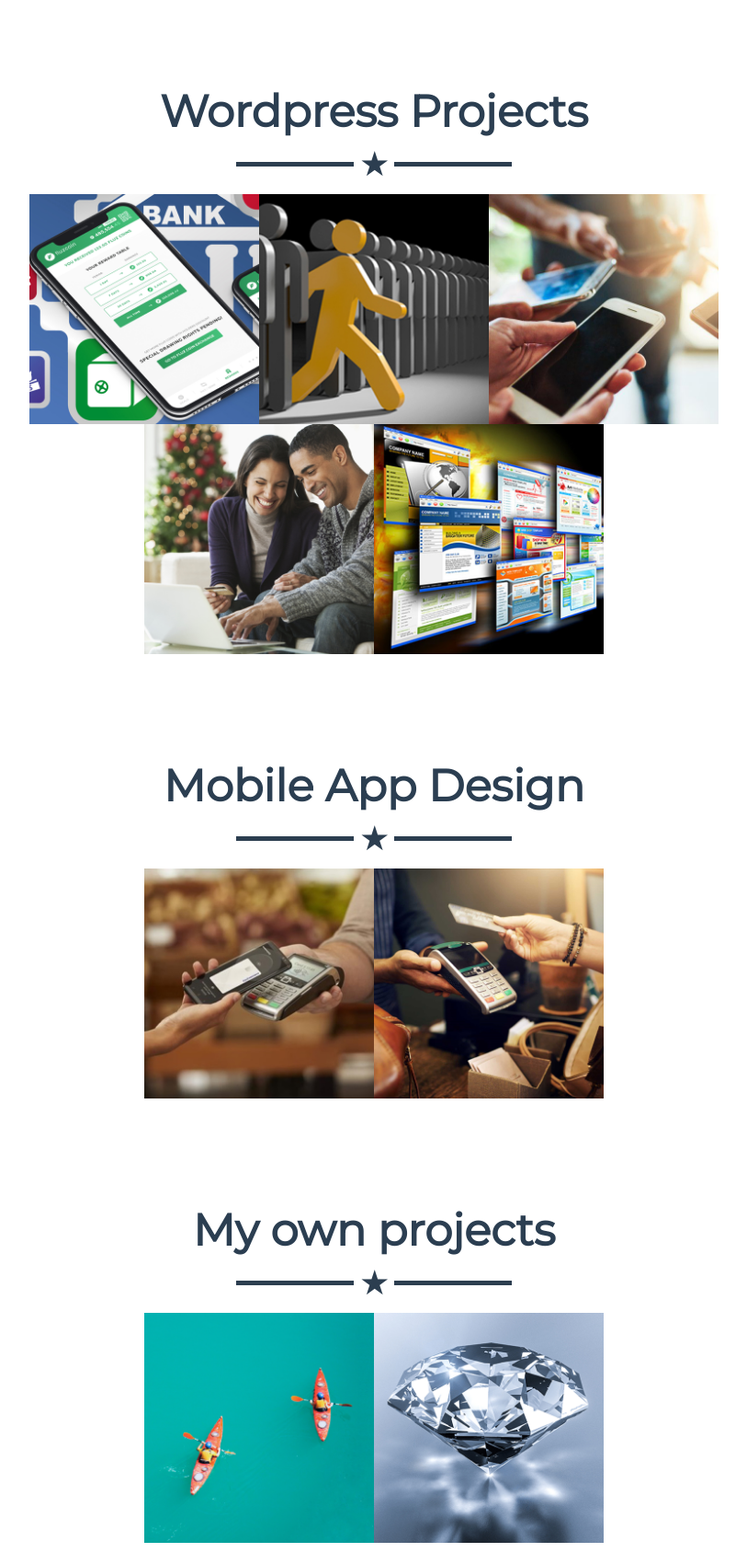
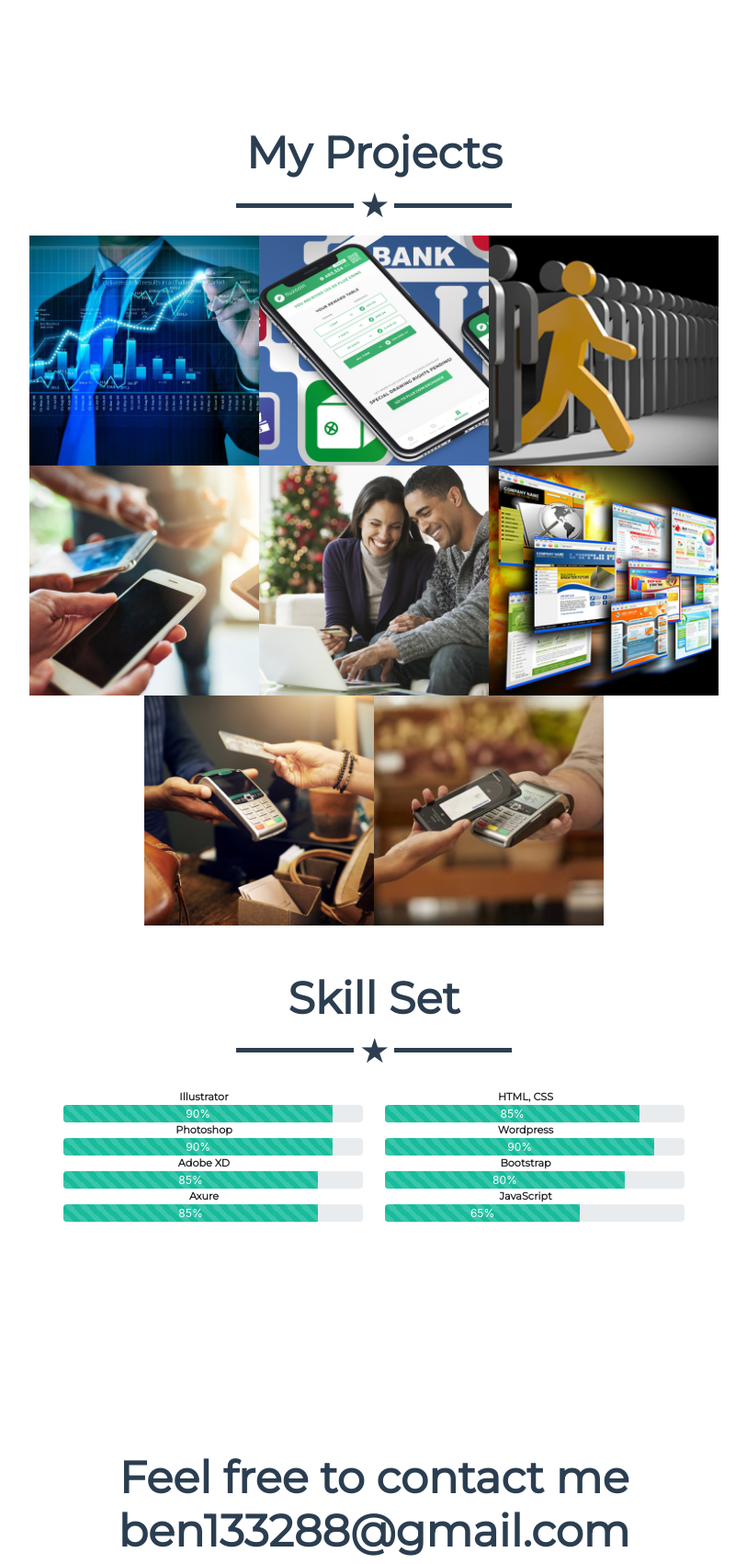
Before and after one commit to goldrix96/portfolio2019, a plain HTML site: page index.html in a window 1280 px wide. Shown: the part 715-2415 px from the top of the page at 92% size, without its empty margins (233-1046 px from the left). Drawn offline with nearby package versions, Linux system fonts and the light colour scheme.

Commit message:
commit please

```diff
--- a/css/style.css
+++ b/css/style.css
@@ -105,7 +105,7 @@ me {grid-area:column1;}*/
 
 .aboutCopy{
 	width: 30%;
-	text-align: left;
+	text-align: center;
 	padding-top: 30px;
 	/*padding-bottom: 100px;*/
 	display: inline-block;
--- a/index.html
+++ b/index.html
@@ -65,21 +65,21 @@
 <div class="igorPhoto">
 	<img src="images/igor.png" class="igorImage">
 	<h1 class="nameTitle"><a id="about"></a>Hey, I'm Igor</h1>
-	<h1 class="nameSubTitle">Front-End Developer <br> UI / UX Designer</h1>
+	<h1 class="nameSubTitle"> UI / UX Designer</h1>
 </div>
     <hr class="star-primary">
 
   <div class="copyStyle">
 
-	     <span class="aboutCopy">UI/UX Designer & Front End Developer with strong design and communication skills. I combine pragmatism and craftsmanship to help my teams create winning software. </span>
+	    <span class="aboutCopy">UI/UX/Product Designer  with strong design and communication skills. I combine pragmatism and craftsmanship to help my teams create winning software.Continuous improvement without neglecting performance optimization, and excellent user experience. Always love taking on new challenges </span>
 
-		    <span class="aboutCopy">Continuous improvement without neglecting performance optimization, clean code, and excellent user experience. Always love taking on new challenges</span>
+		<!-- <span class="aboutCopy"></span> -->
 
 	</div>
 
 
 <!-- portfolio -->
-<h1 class="skillSetTitle" style="padding-top:90px; color:#2b3e51; text-align:center;"><a id="portfolio"></a>Wordpress Projects</h1>
+<h1 class="skillSetTitle" style="padding-top:90px; color:#2b3e51; text-align:center;"><a id="portfolio"></a>My Projects</h1>
     <hr class="star-primary">
 
 
@@ -87,9 +87,13 @@
     <!--Wordpress Projects-->
     <div class="portfolioItemConteiner2">
 
-    <div class="portfolioItem2"><a href="https://fluzcoin.io/" target="_blank">
+        <div class="portfolioItem2"><a href="http://www.fluzcoin.io/" target="_blank">
+            <img src="images/fluzcoin.jpg" class="image"></img>
+            <div class="middle"><div class="text">Fluzcoin</a></div></div>
+        </div>
+        <div class="portfolioItem2"><a href="https://fluz.app/" target="_blank">
             <img src="images/fluz.jpg" class="image"></img>
-        <div class="middle"><div class="text">Fluzcoin</a></div></div>
+            <div class="middle"><div class="text">Fluz</a></div></div>
         </div>
 
     <div class="portfolioItem2"><a href="http://techandbowery.co/card-linked-marketing/" target="_blank">
@@ -112,60 +116,22 @@
         <div class="middle"><div class="text">Web is our soul</a></div></div>
     </div>
 
-
+    <div class="portfolioItem2"><a href="cashBack.html">
+            <img src="images/cashback.jpg" class="image"></img>
+            <div class="middle"><div class="text">Cashback App</a></div></div>
 </div>
-
-
-<!-- Mobile App Design -->
-<h1 class="skillSetTitle" style="padding-top:90px; color:#2b3e51; text-align:center;">Mobile App Design</h1>
-<hr class="star-primary">
-
-
-<!--portfolio items GRID-->
-<div class="portfolioItemConteiner2">
-
 
 <div class="portfolioItem2"><a href="cashBack2.html">
     <img src="images/cashback-2.jpg" class="image"></img>
-        <div class="middle"><div class="text">CashbackApp2</a></div></div>
+    <div class="middle"><div class="text">Cashback App v2</a></div></div>
 </div>
-
-
-    <div class="portfolioItem2"><a href="cashBack.html">
-        <img src="images/cashback.jpg" class="image"></img>
-        <div class="middle"><div class="text">CashbackApp</a></div></div>
-    </div>
-
 
 
     </div>
 
 
-
-
-
-<!-- My own projects -->
-<h1 class="skillSetTitle" style="padding-top:90px; color:#2b3e51; text-align:center;">My own projects</h1>
-    <hr class="star-primary">
-
-
-<div class="portfolioItemConteiner2">
-
-
-    <div class="portfolioItem2"><a href="sportinform.html">
-        <img src="images/sportinform2-01.png" class="image"></img>
-        <div class="middle"><div class="text">SPORTinfrom</a></div></div>
 </div>
 
-
-
-    <div class="portfolioItem2"><a href="kigmay.html">
-        <img src="images/kigmay.jpg" class="image"></img>
-        <div class="middle"><div class="text">Kigmay Jewelry</a></div></div>
-    </div>
-
-
-</div>
 </div>
 
 
```
Also changed, not shown: images/fluzcoin.jpg (added). Lines whose indentation alone changed are shown as unchanged.
